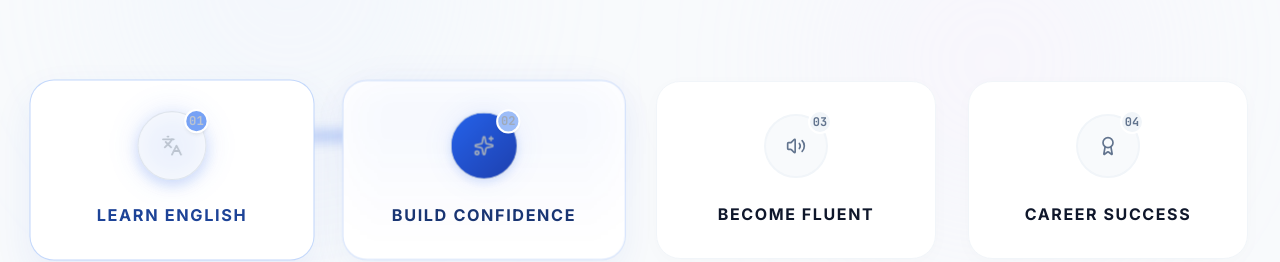
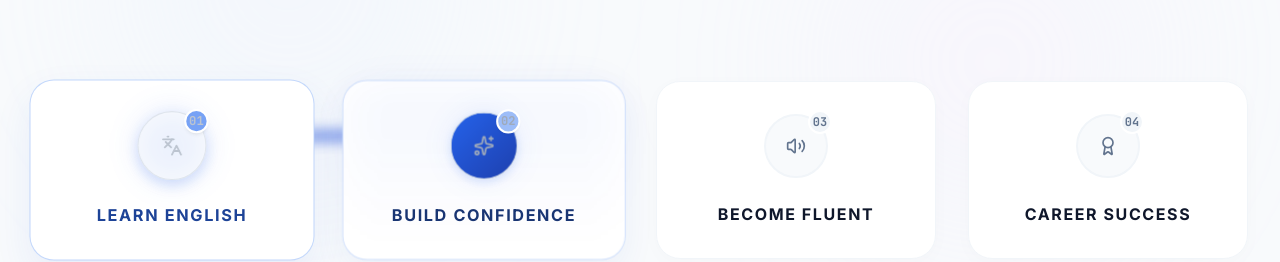
Before and after one commit to shreeelecticautomobiles-ui/Raj-Sir-Delhi, a React (Vite) app: page / in a window 1280 px wide. Shown: the part 4200-4462 px from the top of the page. Built offline with nearby package versions, Linux system fonts and the light colour scheme.

Commit message:
style: enhance home page glow effect
Update SVG linear gradient and filter drop-shadow to improve visual depth and color vibrancy for the animated glow line.

```diff
--- a/src/pages/Home.tsx
+++ b/src/pages/Home.tsx
@@ -675,7 +675,7 @@ export default function Home() {
             animation: lineGlowTravel 3s linear infinite;
           }
           .glow-filter {
-            filter: drop-shadow(0px 0px 12px rgba(37, 99, 235, 0.75)) drop-shadow(0px 0px 4px rgba(37, 99, 235, 0.4));
+            filter: drop-shadow(0px 0px 14px rgba(29, 78, 216, 0.95)) drop-shadow(0px 0px 4px rgba(30, 58, 138, 0.7));
           }
         ` }} />
 
@@ -709,15 +709,16 @@ export default function Home() {
               <svg className="w-full h-full overflow-visible" xmlns="http://www.w3.org/2000/svg">
                 <defs>
                   <linearGradient id="glow-grad-h" x1="0%" y1="0%" x2="100%" y2="0%">
-                    <stop offset="0%" stopColor="#2563EB" stopOpacity="0" />
-                    <stop offset="20%" stopColor="#2563EB" stopOpacity="1" />
-                    <stop offset="80%" stopColor="#3B82F6" stopOpacity="1" />
-                    <stop offset="100%" stopColor="#2563EB" stopOpacity="0" />
+                    <stop offset="0%" stopColor="#1E3A8A" stopOpacity="0" />
+                    <stop offset="20%" stopColor="#1E40AF" stopOpacity="1" />
+                    <stop offset="50%" stopColor="#1D4ED8" stopOpacity="1" />
+                    <stop offset="80%" stopColor="#1E40AF" stopOpacity="1" />
+                    <stop offset="100%" stopColor="#1E3A8A" stopOpacity="0" />
                   </linearGradient>
                   <linearGradient id="line-base-grad-h" x1="0%" y1="0%" x2="100%" y2="0%">
-                    <stop offset="0%" stopColor="#DBEAFE" stopOpacity="0.3" />
-                    <stop offset="50%" stopColor="#2563EB" stopOpacity="0.1" />
-                    <stop offset="100%" stopColor="#DBEAFE" stopOpacity="0.3" />
+                    <stop offset="0%" stopColor="#93C5FD" stopOpacity="0.4" />
+                    <stop offset="50%" stopColor="#3B82F6" stopOpacity="0.25" />
+                    <stop offset="100%" stopColor="#93C5FD" stopOpacity="0.4" />
                   </linearGradient>
                 </defs>
 
@@ -738,10 +739,10 @@ export default function Home() {
                   y1="50%"
                   x2="100%"
                   y2="50%"
-                  stroke="#2563EB"
-                  strokeWidth="12"
+                  stroke="#1D4ED8"
+                  strokeWidth="14"
                   strokeLinecap="round"
-                  opacity="0.25"
+                  opacity="0.45"
                   filter="blur(6px)"
                   pathLength="100"
                   className="animated-glow-line"
@@ -754,9 +755,9 @@ export default function Home() {
                   x2="100%"
                   y2="50%"
                   stroke="url(#glow-grad-h)"
-                  strokeWidth="4"
+                  strokeWidth="5"
                   strokeLinecap="round"
-                  opacity="0.95"
+                  opacity="1.0"
                   pathLength="100"
                   className="animated-glow-line glow-filter"
                 />
@@ -781,15 +782,16 @@ export default function Home() {
               <svg className="w-full h-full overflow-visible" xmlns="http://www.w3.org/2000/svg">
                 <defs>
                   <linearGradient id="glow-grad-v" x1="0%" y1="0%" x2="0%" y2="100%">
-                    <stop offset="0%" stopColor="#2563EB" stopOpacity="0" />
-                    <stop offset="20%" stopColor="#2563EB" stopOpacity="1" />
-                    <stop offset="80%" stopColor="#3B82F6" stopOpacity="1" />
-                    <stop offset="100%" stopColor="#2563EB" stopOpacity="0" />
+                    <stop offset="0%" stopColor="#1E3A8A" stopOpacity="0" />
+                    <stop offset="20%" stopColor="#1E40AF" stopOpacity="1" />
+                    <stop offset="50%" stopColor="#1D4ED8" stopOpacity="1" />
+                    <stop offset="80%" stopColor="#1E40AF" stopOpacity="1" />
+                    <stop offset="100%" stopColor="#1E3A8A" stopOpacity="0" />
                   </linearGradient>
                   <linearGradient id="line-base-grad-v" x1="0%" y1="0%" x2="0%" y2="100%">
-                    <stop offset="0%" stopColor="#DBEAFE" stopOpacity="0.3" />
-                    <stop offset="50%" stopColor="#2563EB" stopOpacity="0.1" />
-                    <stop offset="100%" stopColor="#DBEAFE" stopOpacity="0.3" />
+                    <stop offset="0%" stopColor="#93C5FD" stopOpacity="0.4" />
+                    <stop offset="50%" stopColor="#3B82F6" stopOpacity="0.25" />
+                    <stop offset="100%" stopColor="#93C5FD" stopOpacity="0.4" />
                   </linearGradient>
                 </defs>
 
@@ -810,10 +812,10 @@ export default function Home() {
                   y1="0%"
                   x2="50%"
                   y2="100%"
-                  stroke="#2563EB"
-                  strokeWidth="12"
+                  stroke="#1D4ED8"
+                  strokeWidth="14"
                   strokeLinecap="round"
-                  opacity="0.25"
+                  opacity="0.45"
                   filter="blur(6px)"
                   pathLength="100"
                   className="animated-glow-line"
@@ -826,9 +828,9 @@ export default function Home() {
                   x2="50%"
                   y2="100%"
                   stroke="url(#glow-grad-v)"
-                  strokeWidth="4"
+                  strokeWidth="5"
                   strokeLinecap="round"
-                  opacity="0.95"
+                  opacity="1.0"
                   pathLength="100"
                   className="animated-glow-line glow-filter"
                 />
```
